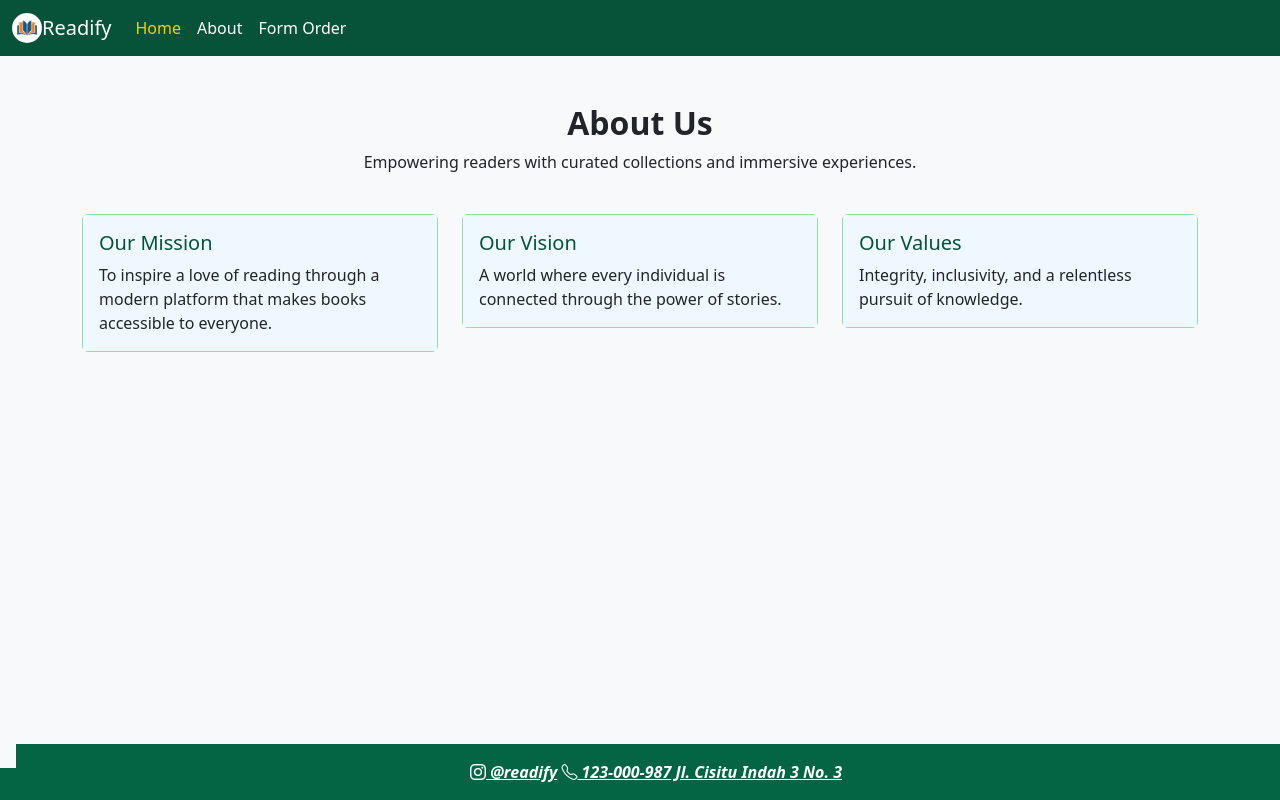
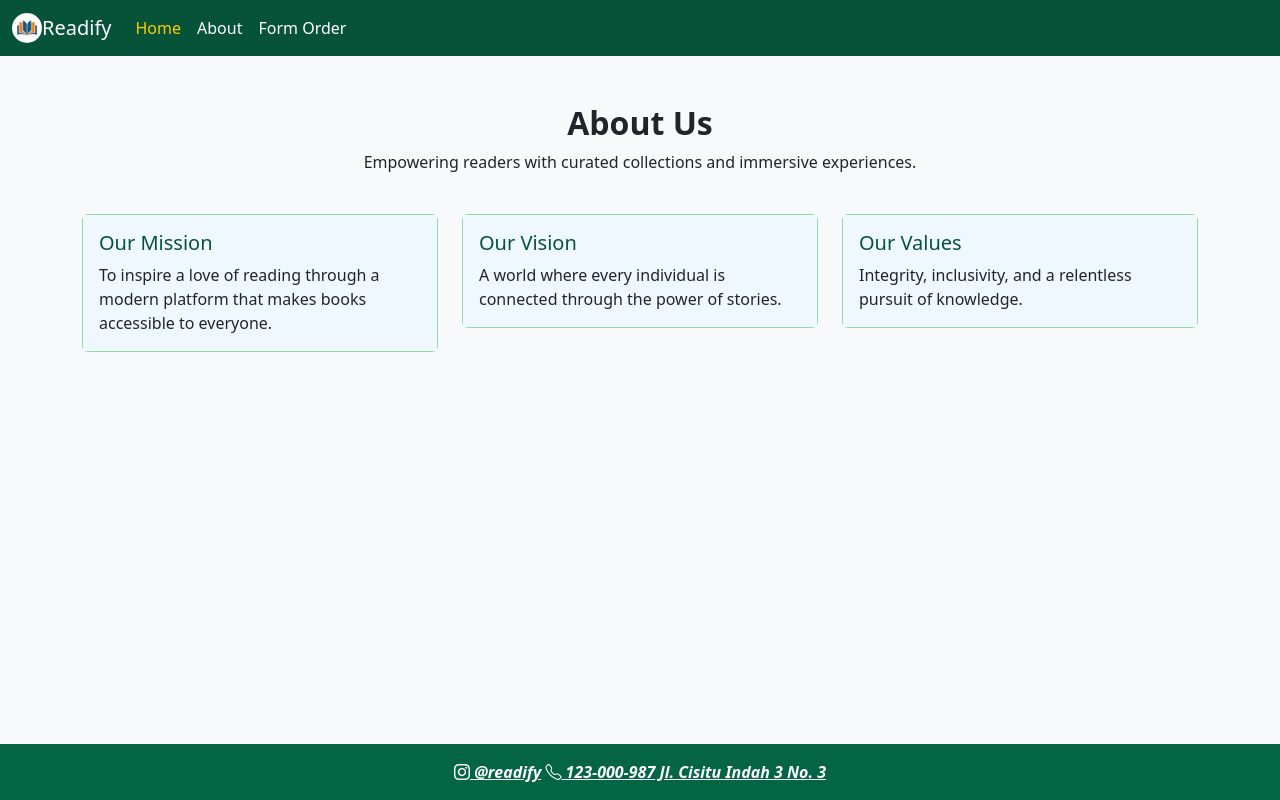
Before and after one commit to siscanaila/evaluasi, a plain HTML site: page about.html in a window 1280 px wide. Drawn offline with nearby package versions, Linux system fonts and the light colour scheme.

Commit message:
Update about.html

```diff
--- a/about.html
+++ b/about.html
@@ -76,7 +76,6 @@
 
      <!-- START FOOTER -->
       <footer class="text-center py-3">
-      <footer class="text-center py-3">
         <p class="mb-0">
            <a href="#" class="fw-bold"><i class="bi bi-instagram"> @readify</i></a>
            <a href="#" class="fw-bold"><i class="bi bi-telephone"> 123-000-987</i></a>
```
